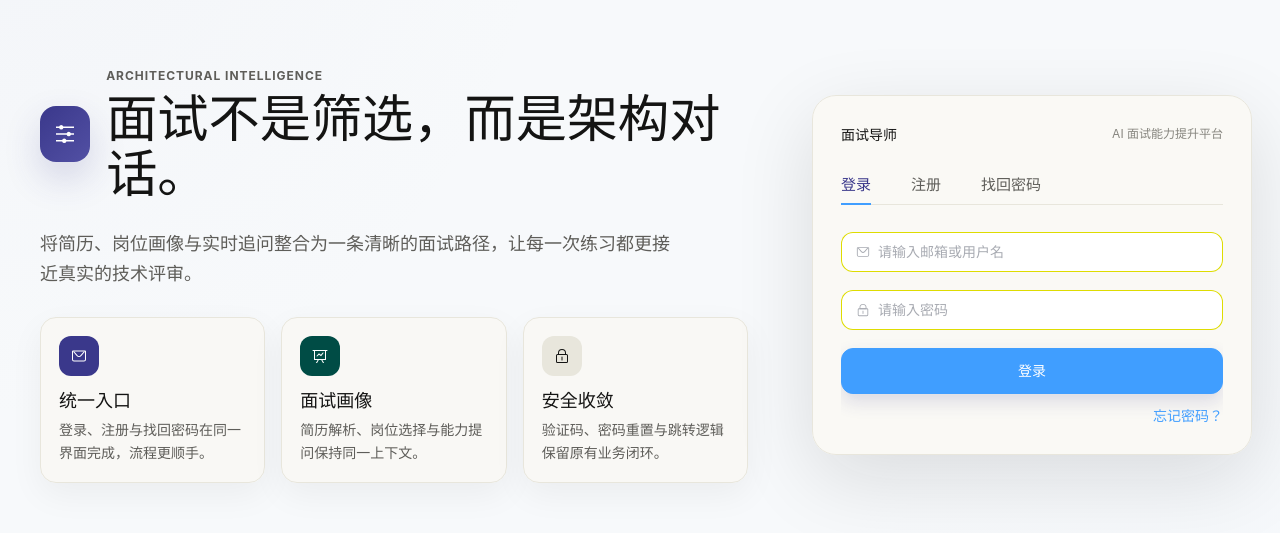
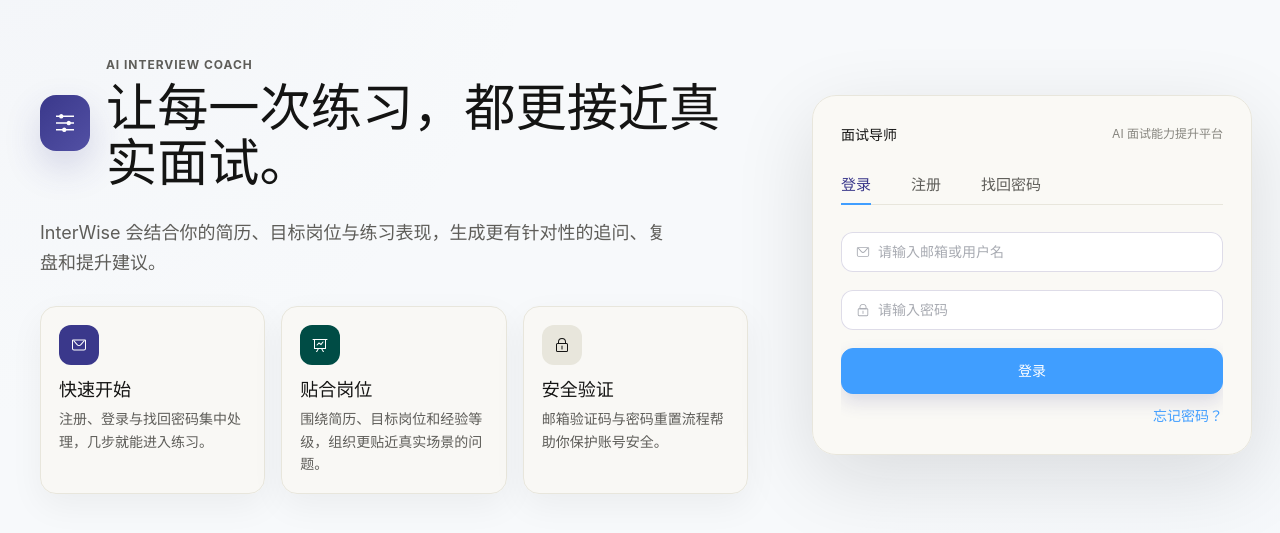
Before and after one commit to nzy0510/AI-Interview, a Vue app in the folder frontend/: page /login in a window 1280 px wide. Shown: the part 125-658 px from the top of the page. Built offline with nearby package versions, Linux system fonts and the light colour scheme; no server answers.

Commit message:
fix: hide operations entry from regular users

```diff
--- a/frontend/src/components/dashboard/DashboardHome.vue
+++ b/frontend/src/components/dashboard/DashboardHome.vue
@@ -2,7 +2,7 @@
   <div class="dashboard-home">
     <section class="hero-slab">
       <div class="hero-copy">
-        <div class="eyebrow">Architectural Intelligence</div>
+        <div class="eyebrow">AI 面试工作台</div>
         <div class="hero-headline">
           <h1>{{ displayName }}</h1>
           <p>把面试拆成可以演练、复盘、再优化的工作台。</p>
@@ -70,7 +70,7 @@
         <section class="section-block recent-section">
           <div class="section-head">
             <div>
-              <div class="section-kicker">Recent Interviews</div>
+              <div class="section-kicker">最近练习</div>
               <h2>最近面试记录</h2>
             </div>
             <el-button size="small" plain @click="router.push('/history')">查看全部</el-button>
--- a/frontend/src/components/layout/AppShell.vue
+++ b/frontend/src/components/layout/AppShell.vue
@@ -17,15 +17,15 @@
 const router = useRouter()
 
 const navItems = [
-  { path: '/', label: 'Dashboard', icon: Monitor },
-  { path: '/interview/setup', label: 'Interview Setup', icon: MagicStick },
+  { path: '/', label: '工作台', icon: Monitor },
+  { path: '/interview/setup', label: '面试准备', icon: MagicStick },
   { path: '/mentor', label: 'AI Mentor', icon: DataAnalysis },
-  { path: '/resume', label: 'Resume', icon: UserFilled },
-  { path: '/history', label: 'Reports', icon: Document },
-  { path: '/settings', label: 'Settings', icon: Setting }
+  { path: '/resume', label: '简历画像', icon: UserFilled },
+  { path: '/history', label: '历史报告', icon: Document },
+  { path: '/settings', label: '设置', icon: Setting }
 ]
 
-const currentTitle = computed(() => route.meta?.title || 'Workspace')
+const currentTitle = computed(() => route.meta?.title || '工作台')
 const feedbackVisible = ref(false)
 const feedbackLoading = ref(false)
 const feedbackForm = reactive({
@@ -71,7 +71,7 @@
         <div class="app-shell__brand-mark">I</div>
         <div class="app-shell__brand-copy">
           <div class="app-shell__brand-name">InterWise</div>
-          <div class="app-shell__brand-subtitle">Editorial interview workspace</div>
+          <div class="app-shell__brand-subtitle">AI 面试练习工作台</div>
         </div>
       </button>
 
@@ -94,23 +94,23 @@
 
       <div class="app-shell__sidebar-footer">
         <div class="app-shell__status-dot" />
-        <span>Stitch-aligned layout</span>
+        <span>服务运行正常</span>
       </div>
     </aside>
 
     <div class="app-shell__main">
       <header class="app-shell__topbar">
         <div class="app-shell__title-block">
-          <p class="app-shell__eyebrow">Workspace</p>
+          <p class="app-shell__eyebrow">InterWise</p>
           <h1 class="app-shell__title">{{ currentTitle }}</h1>
         </div>
 
         <div class="app-shell__actions">
           <el-button type="primary" :icon="MagicStick" @click="navigate('/interview/setup')">
-            Start
+            开始练习
           </el-button>
-          <el-button :icon="ChatLineRound" @click="feedbackVisible = true">Feedback</el-button>
-          <el-button :icon="Setting" @click="navigate('/settings')">Settings</el-button>
+          <el-button :icon="ChatLineRound" @click="feedbackVisible = true">反馈</el-button>
+          <el-button :icon="Setting" @click="navigate('/settings')">设置</el-button>
         </div>
       </header>
 
--- a/frontend/src/router/index.js
+++ b/frontend/src/router/index.js
@@ -21,37 +21,37 @@
     path: '/',
     name: 'Home',
     component: loadView('Home'),
-    meta: { title: 'Dashboard' }
+    meta: { title: '工作台' }
   },
   {
     path: '/interview/setup',
     name: 'InterviewSetup',
     component: loadView('InterviewSetup'),
-    meta: { title: 'Interview Setup' }
+    meta: { title: '面试准备' }
   },
   {
     path: '/interview',
     name: 'Interview',
     component: loadView('Interview'),
-    meta: { title: 'Text Interview' }
+    meta: { title: '文字面试' }
   },
   {
     path: '/history',
     name: 'History',
     component: loadView('History'),
-    meta: { title: 'Reports' }
+    meta: { title: '历史报告' }
   },
   {
     path: '/resume',
     name: 'Resume',
     component: loadView('Resume'),
-    meta: { title: 'Resume' }
+    meta: { title: '简历画像' }
   },
   {
     path: '/video-interview',
     name: 'VideoInterview',
     component: loadView('VideoInterview'),
-    meta: { title: 'Video Interview' }
+    meta: { title: '视频面试' }
   },
   {
     path: '/mentor',
@@ -63,13 +63,13 @@
     path: '/settings',
     name: 'Settings',
     component: loadView('Settings'),
-    meta: { title: 'Settings' }
+    meta: { title: '设置' }
   },
   {
     path: '/admin/analytics',
     name: 'AdminAnalytics',
     component: loadView('AdminAnalytics'),
-    meta: { title: 'Operations' }
+    meta: { title: '运营统计' }
   }
 ]
 
--- a/frontend/src/views/Login.vue
+++ b/frontend/src/views/Login.vue
@@ -7,12 +7,12 @@
             <el-icon><Operation /></el-icon>
           </div>
           <div>
-            <p class="brand-kicker">Architectural Intelligence</p>
-            <h1>面试不是筛选，而是架构对话。</h1>
+            <p class="brand-kicker">AI Interview Coach</p>
+            <h1>让每一次练习，都更接近真实面试。</h1>
           </div>
         </div>
         <p class="hero-copy">
-          将简历、岗位画像与实时追问整合为一条清晰的面试路径，让每一次练习都更接近真实的技术评审。
+          InterWise 会结合你的简历、目标岗位与练习表现，生成更有针对性的追问、复盘和提升建议。
         </p>
 
         <div class="hero-cards">
@@ -21,8 +21,8 @@
               <el-icon><Message /></el-icon>
             </div>
             <div>
-              <h3>统一入口</h3>
-              <p>登录、注册与找回密码在同一界面完成，流程更顺手。</p>
+              <h3>快速开始</h3>
+              <p>注册、登录与找回密码集中处理，几步就能进入练习。</p>
             </div>
           </article>
           <article class="hero-card">
@@ -30,8 +30,8 @@
               <el-icon><DataLine /></el-icon>
             </div>
             <div>
-              <h3>面试画像</h3>
-              <p>简历解析、岗位选择与能力提问保持同一上下文。</p>
+              <h3>贴合岗位</h3>
+              <p>围绕简历、目标岗位和经验等级，组织更贴近真实场景的问题。</p>
             </div>
           </article>
           <article class="hero-card">
@@ -39,8 +39,8 @@
               <el-icon><Lock /></el-icon>
             </div>
             <div>
-              <h3>安全收敛</h3>
-              <p>验证码、密码重置与跳转逻辑保留原有业务闭环。</p>
+              <h3>安全验证</h3>
+              <p>邮箱验证码与密码重置流程帮助你保护账号安全。</p>
             </div>
           </article>
         </div>
@@ -229,7 +229,7 @@
 }
 
 const loginRules = {
-  username: [{ required: true, message: '请输入邮箱', trigger: 'blur' }],
+  username: [{ required: true, message: '请输入邮箱或用户名', trigger: 'blur' }],
   password: [{ required: true, message: '请输入密码', trigger: 'blur' }]
 }
 
@@ -548,7 +548,7 @@
 
 .auth-form :deep(.el-input__wrapper) {
   border-radius: 12px;
-  box-shadow: 0 0 0 1px #dedc01 inset;
+  box-shadow: 0 0 0 1px #dedce8 inset;
   background: #ffffff;
 }
 
--- a/frontend/src/views/Settings.vue
+++ b/frontend/src/views/Settings.vue
@@ -109,12 +109,12 @@
       </section>
 
       <!-- Operations -->
-      <section class="surface-card section-shell">
+      <section v-if="isDeveloper" class="surface-card section-shell">
         <div class="section-head operations-head">
           <div>
             <p class="section-kicker">Operations</p>
             <h2 class="section-title">运营入口</h2>
-            <p class="section-desc">访问统计、用户反馈与额度保护集中在这里查看。</p>
+            <p class="section-desc">仅开发者账号可见，用于查看访问统计、用户反馈与额度保护。</p>
           </div>
           <el-button type="primary" :icon="DataAnalysis" @click="router.push('/admin/analytics')">
             打开统计
@@ -138,6 +138,7 @@
 const savingProfile = ref(false)
 const savingPref = ref(false)
 const changingPwd = ref(false)
+const isDeveloper = ref(false)
 
 const roleOptions = interviewSetupDefaults.roleOptions
 
@@ -158,6 +159,7 @@
       profile.nickname = user.nickname || ''
       profile.email = user.email || ''
       profile.avatar = user.avatar ? ((import.meta.env.VITE_API_BASE_URL || '') + user.avatar) : ''
+      isDeveloper.value = Boolean(user.isDeveloper)
     }
   } catch { /* defaults ok */ }
   try {
```
Also changed, not shown: 2 other files (tests, documents, lock files or other folders).
